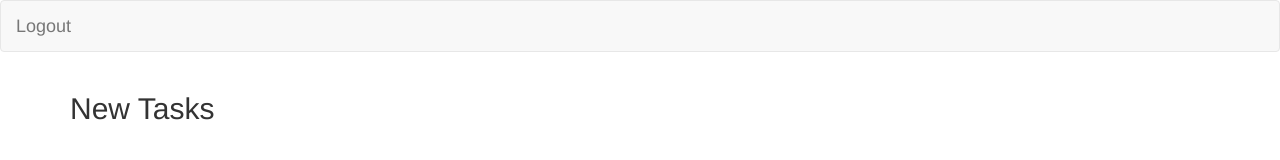
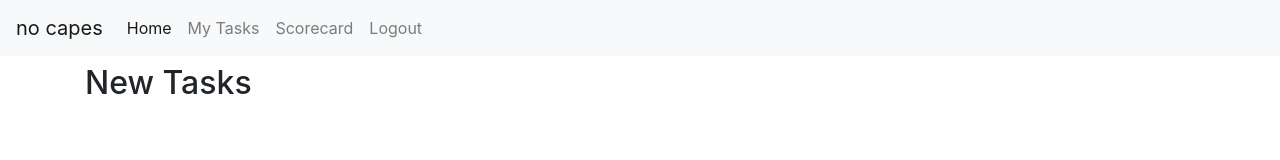
Before and after one commit to lhirsch1/noCapes, a website: page public/main.html in a window 1280 px wide. Drawn offline with nearby package versions, Linux system fonts and the light colour scheme; no server answers.

Commit message:
added popper for aiding user through app. put in a bootstrappy nav bar. it is now a #website

```diff
--- a/package.json
+++ b/package.json
@@ -12,6 +12,7 @@
   "author": "",
   "license": "ISC",
   "dependencies": {
+    "@popperjs/core": "^2.3.3",
     "bcryptjs": "2.4.3",
     "express": "^4.17.0",
     "express-session": "^1.16.1",
--- a/public/js/main.js
+++ b/public/js/main.js
@@ -1,3 +1,4 @@
+
 var thisUserId = ''
 $(document).ready(function () {
     // This file just does a GET request to figure out which user is logged in
@@ -53,7 +54,12 @@ $(document).on('click','.addBtn',function(){
         confirmed: confirmBool,
         TaskId: this.value[0],
         UserId: thisUserId
-    })
+    });
+
+    //popper.createPopper($(this),)
+    alert('added to list')
+    $(this).siblings().remove()
+    $(this).remove()
 })
 function addTaskToList(){
     console.log(this.value);
--- a/public/js/myTasks.js
+++ b/public/js/myTasks.js
@@ -55,7 +55,7 @@ $(document).ready(function () {
                     deleteBtn.text("Remove");
                     }
                     else if (listIdentifier === 2){
-
+                        addBtn.text("View Details")
                     }
 
 
--- a/public/main.html
+++ b/public/main.html
@@ -5,18 +5,34 @@
   <title>Passport Authentication</title>
   <meta charset="UTF-8">
   <meta name="viewport" content="width=device-width, initial-scale=1">
-  <link rel="stylesheet" href="https://maxcdn.bootstrapcdn.com/bootswatch/3.3.7/lumen/bootstrap.min.css">
+  <link rel="stylesheet" href="https://stackpath.bootstrapcdn.com/bootstrap/4.4.1/css/bootstrap.min.css" integrity="sha384-Vkoo8x4CGsO3+Hhxv8T/Q5PaXtkKtu6ug5TOeNV6gBiFeWPGFN9MuhOf23Q9Ifjh" crossorigin="anonymous">
+
   <link href="stylesheets/style.css" rel="stylesheet">
 </head>
 
 <body>
-  <nav class="navbar navbar-default">
-  <div class="container-fluid">
-    <div class="navbar-header">
-      <a class="navbar-brand" href="/logout">
-        Logout
-      </a>
-    </div>
+
+
+<nav class="navbar navbar-expand-lg navbar-light bg-light">
+  <a class="navbar-brand" href="#">no capes</a>
+  <button class="navbar-toggler" type="button" data-toggle="collapse" data-target="#navbarNav" aria-controls="navbarNav" aria-expanded="false" aria-label="Toggle navigation">
+    <span class="navbar-toggler-icon"></span>
+  </button>
+  <div class="collapse navbar-collapse" id="navbarNav">
+    <ul class="navbar-nav">
+      <li class="nav-item active">
+        <a class="nav-link disabled" href="#">Home <span class="sr-only">(current)</span></a>
+      </li>
+      <li class="nav-item">
+        <a class="nav-link" href="/mylist">My Tasks</a>
+      </li>
+      <li class="nav-item">
+        <a class="nav-link" href="/scorecard">Scorecard</a>
+      </li>
+      <li class="nav-item">
+        <a class="nav-link " href="/logout">Logout</a>
+      </li>
+    </ul>
   </div>
 </nav>
   <div class="container">
@@ -30,6 +46,8 @@
   </div>
 
   <script src="https://cdnjs.cloudflare.com/ajax/libs/jquery/3.2.1/jquery.min.js"></script>
+  <script src="https://cdn.jsdelivr.net/npm/popper.js@1.16.0/dist/umd/popper.min.js" integrity="sha384-Q6E9RHvbIyZFJoft+2mJbHaEWldlvI9IOYy5n3zV9zzTtmI3UksdQRVvoxMfooAo" crossorigin="anonymous"></script>
+<script src="https://stackpath.bootstrapcdn.com/bootstrap/4.4.1/js/bootstrap.min.js" integrity="sha384-wfSDF2E50Y2D1uUdj0O3uMBJnjuUD4Ih7YwaYd1iqfktj0Uod8GCExl3Og8ifwB6" crossorigin="anonymous"></script>
   <script type="text/javascript" src="js/main.js"></script>
 
 </body>
```
Also changed, not shown: 1 other file.
